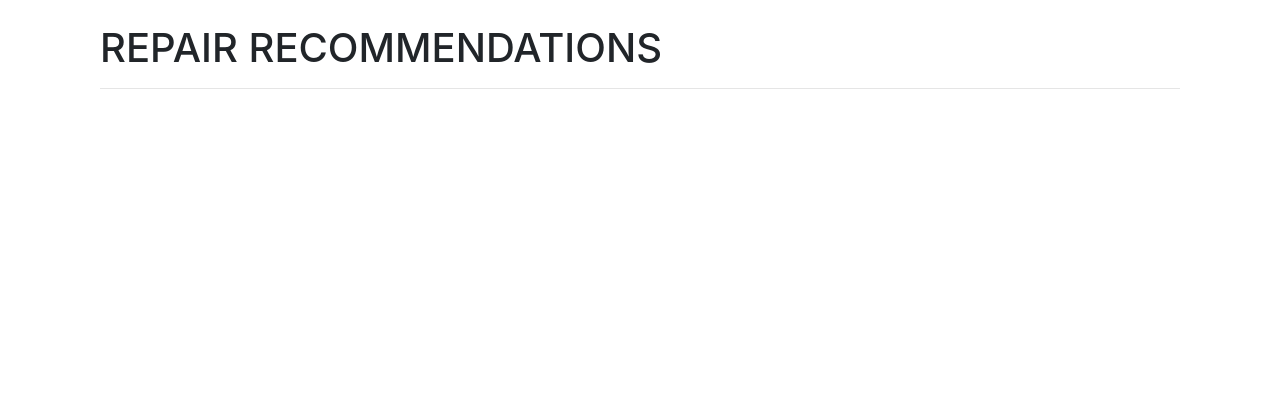
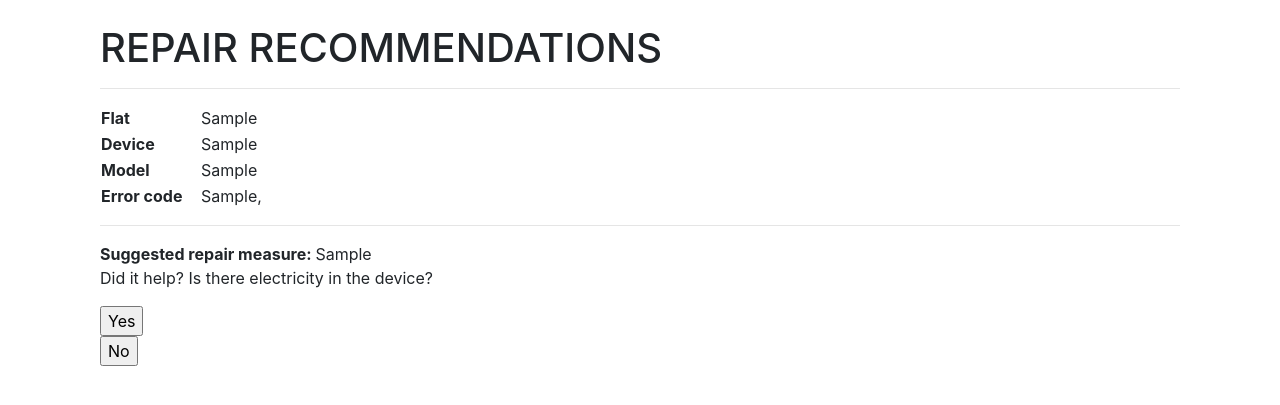
Before and after one commit to aarekr/MaintenanceAI, a Flask app: template py/templates/repair_recommendations.html in a window 1280 px wide. Shown: the part 56-461 px from the top of the page. Run offline with Flask 3, Linux system fonts and the light colour scheme; the template is opened without the code that fills it: most values are stand-ins (such as "Sample title", 1, 10 or a date in 2020); some libraries are stand-ins or nearby versions.

Commit message:
Repair recommendations page with ai guide

```diff
--- a/py/routes.py
+++ b/py/routes.py
@@ -29,7 +29,6 @@ all_offers_given = []
 @app.context_processor
 def inject_load():
     if sys.platform.startswith('linux'):
-        print("linux")
         with open('/proc/loadavg', 'rt') as f:
             load = f.read().split()[0:3]
     else:
@@ -470,6 +469,32 @@ def mark_task_removed(id, emp):
     if emp == 3: return redirect("/timo")
     return redirect("/manager")
 
-@app.route("/repairrecommendations")
-def repair_recommendations():
-    return render_template("repair_recommendations.html")
+REPAIR_FLOW = ["",
+               "Unplug the power cable from the socket and plug it in again.",
+               "Does the device function now?",
+               "Does it show any error codes?",
+               "Which of these error codes?",
+               "",
+               "",
+               "Double check that the power cable is OK."]
+
+#  99 device OK      -> redirect to employee
+# 100 replace device -> ask for offers
+
+@app.route("/repairrecommendations/<int:flat>/<int:answer>/<int:e_error>", methods=["GET", "POST"])
+def repair_recommendations(flat, answer, e_error):
+    print("repair recommendations flat:", flat, "answer:", answer)
+    sql = text("SELECT * FROM maitasks WHERE flat_number=" + str(flat))
+    result = db.session.execute(sql, {"flat_number":flat})
+    flat_info = result.fetchone()
+    DEVICE_E_ERROR_CODE = "E:" + str(e_error)
+    print("E_ERROR:", DEVICE_E_ERROR_CODE)
+    if answer == 99:  # device functions, return to employee page
+        print("answer 99")
+        print("flat_info:", flat_info[6].lower())
+        mark_task_completed(flat_info[0], 1)
+        address = "/" + str(flat_info[6].lower())
+        return redirect(address)
+    return render_template("repair_recommendations.html", flat_info=flat_info,
+                           repair_flow=REPAIR_FLOW, repair_flow_index=answer,
+                           device_e_error_code=DEVICE_E_ERROR_CODE)
--- a/py/templates/pekka.html
+++ b/py/templates/pekka.html
@@ -43,7 +43,7 @@
                     {% endfor %}</p>
                 {% endif %}
                 {% if task[5] == 'Visit' and task[12] != None %}
-                  <p>Agree visiting time: {{ task[12] }}</p>
+                  <p>Agreed visiting time: {{ task[12] }}</p>
                 {% endif %}
                 <p class="card-text"><small class="text-muted">Ticket created: {{ task[7] }}</small></p>
               </div>
--- a/py/templates/repair_recommendations.html
+++ b/py/templates/repair_recommendations.html
@@ -5,6 +5,115 @@
 <div class="container">
     <h1>REPAIR RECOMMENDATIONS</h1>
     <hr>
+    <!--{{ flat_info }} <br>
+    {{ repair_flow }} <br>
+    {{ repair_flow_index}} <br>-->
+    <table>
+        <tr>
+            <td><b>Flat</b></td>
+            <td>{{ flat_info[1] }}</td>
+        </tr>
+        <tr>
+            <td><b>Device</b></td>
+            <td>{{ flat_info[2] }}</td>
+        </tr>
+        <tr>
+            <td><b>Model</b></td>
+            <td>{{ flat_info[11] }}</td>
+        </tr>
+        <tr>
+            <td width="100"><b>Error code</b></td>
+            <td>{{ flat_info[3] }},
+                {% if flat_info[3] == 102 or flat_info[3] == 103 %}
+                    no electricity
+                {% endif %}</td>
+        </tr>
+    </table>
+    <hr>
+    <p>
+        <b>Suggested repair measure: </b> {{ repair_flow[repair_flow_index] }}
+        {% if repair_flow_index == 1 %}
+            <br>Did it help? Is there electricity in the device? <br>
+            <form action="/repairrecommendations/{{ flat_info[1] }}/{{ 2 }}/{{ 0 }}" method="POST">
+                <input type="submit" value="Yes">
+            </form>
+            <form action="/repairrecommendations/{{ flat_info[1] }}/{{ 7 }}/{{ 0 }}" method="POST">
+                <input type="submit" value="No">
+            </form>
+        {% endif %}
+        {% if repair_flow_index == 2 %}
+            <form action="/repairrecommendations/{{ flat_info[1] }}/{{ 99 }}/{{ 0 }}" method="POST">
+                <input type="submit" value="Yes">
+            </form>
+            <form action="/repairrecommendations/{{ flat_info[1] }}/{{ 3 }}/{{ 0 }}" method="POST">
+                <input type="submit" value="No">
+            </form>
+        {% endif %}
+        {% if repair_flow_index == 3 %}
+            <form action="/repairrecommendations/{{ flat_info[1] }}/{{ 4 }}/{{ 0 }}" method="POST">
+                <input type="submit" value="Yes">
+            </form>
+            <form action="/repairrecommendations/{{ flat_info[1] }}/{{ 5 }}/{{ 0 }}" method="POST">
+                <input type="submit" value="No">
+            </form>
+        {% endif %}
+        {% if repair_flow_index == 4 %}
+            <form action="/repairrecommendations/{{ flat_info[1] }}/{{ 6 }}/{{ 123 }}" method="POST">
+                <input type="submit" value="E:123">
+            </form>
+            <form action="/repairrecommendations/{{ flat_info[1] }}/{{ 6 }}/{{ 456 }}" method="POST">
+                <input type="submit" value="E:456">
+            </form>
+            <form action="/repairrecommendations/{{ flat_info[1] }}/{{ 6 }}/{{ 789 }}" method="POST">
+                <input type="submit" value="E:789">
+            </form>
+        {% endif %}
+        {% if repair_flow_index == 6 %}
+            <br><a href="/">Link to manual</a> <br>
+            <a href="/">Link to instruction video</a> <br>
+            <button type="button" class="btn btn-primary btn-sm" data-toggle="modal" data-target="#staticBackdrop">
+                Show short description
+            </button>
+            <div class="modal fade" id="staticBackdrop" data-backdrop="static" data-keyboard="false" tabindex="-1" aria-labelledby="staticBackdropLabel" aria-hidden="true">
+                <div class="modal-dialog modal-dialog-scrollable">
+                <div class="modal-content">
+                    <div class="modal-header">
+                    <h5 class="modal-title" id="staticBackdropLabel">Guide for error {{ device_e_error_code }}</h5>
+                    <button type="button" class="close" data-dismiss="modal" aria-label="Close">
+                        <span aria-hidden="true">&times;</span>
+                    </button>
+                    </div>
+                    <div class="modal-body">
+                        Manual text here <br>
+                        Manual text here <br>
+                        Manual text here <br>
+                        Manual text here <br>
+                        Manual text here <br>
+                    </div>
+                    <div class="modal-footer">
+                        <button type="button" class="btn btn-primary">Understood</button>
+                        <button type="button" class="btn btn-secondary" data-dismiss="modal">Close</button>
+                    </div>
+                </div>
+                </div>
+            </div>
+        {% endif %}
+        {% if repair_flow_index == 7 %}
+            <br>Did it help? Is there electricity in the device? <br>
+            <form action="/repairrecommendations/{{ flat_info[1] }}/{{ 2 }}/{{ 0 }}" method="POST">
+                <input type="submit" value="Yes">
+            </form>
+            <form action="/repairrecommendations/{{ flat_info[1] }}/{{ 100 }}/{{ 0 }}" method="POST">
+                <input type="submit" value="No">
+            </form>
+        {% endif %}
+        {% if repair_flow_index == 100 %}
+            <br>Ask to replace the device <br>
+            <form action="/repairrecommendations/{{ flat_info[1] }}/{{ 100 }}/{{ 0 }}" method="POST">
+                <input type="submit" value="Replace device">
+            </form>
+        {% endif %}
+    </p>
 </div>
 
 {% endblock %}
--- a/py/templates/simulator.html
+++ b/py/templates/simulator.html
@@ -19,8 +19,8 @@
 </form>
 <br>
 <hr>
-<form action="/automatic">
+<!--<form action="/automatic">
     <input type="submit" value="AUTOMATIC SIMULATOR">
-</form>
+</form>-->
 
 {% endblock %}
--- a/py/templates/timo.html
+++ b/py/templates/timo.html
@@ -42,7 +42,7 @@
                     {% endfor %}</p>
                 {% endif %}
                 {% if task[5] == 'Visit' and task[12] != None %}
-                  <p>Agree visiting time: {{ task[12] }}</p>
+                  <p>Agreed visiting time: {{ task[12] }}</p>
                 {% endif %}
                 <p class="card-text"><small class="text-muted">Ticket created: {{ task[7] }}</small></p>
               </div>
```
Also changed, not shown: py/templates/flat.html (+8 -7 lines), py/templates/matti.html (+4 -4 lines), py/templates/modal_visit_time_confirmation.html (added, +19 -0 lines).
